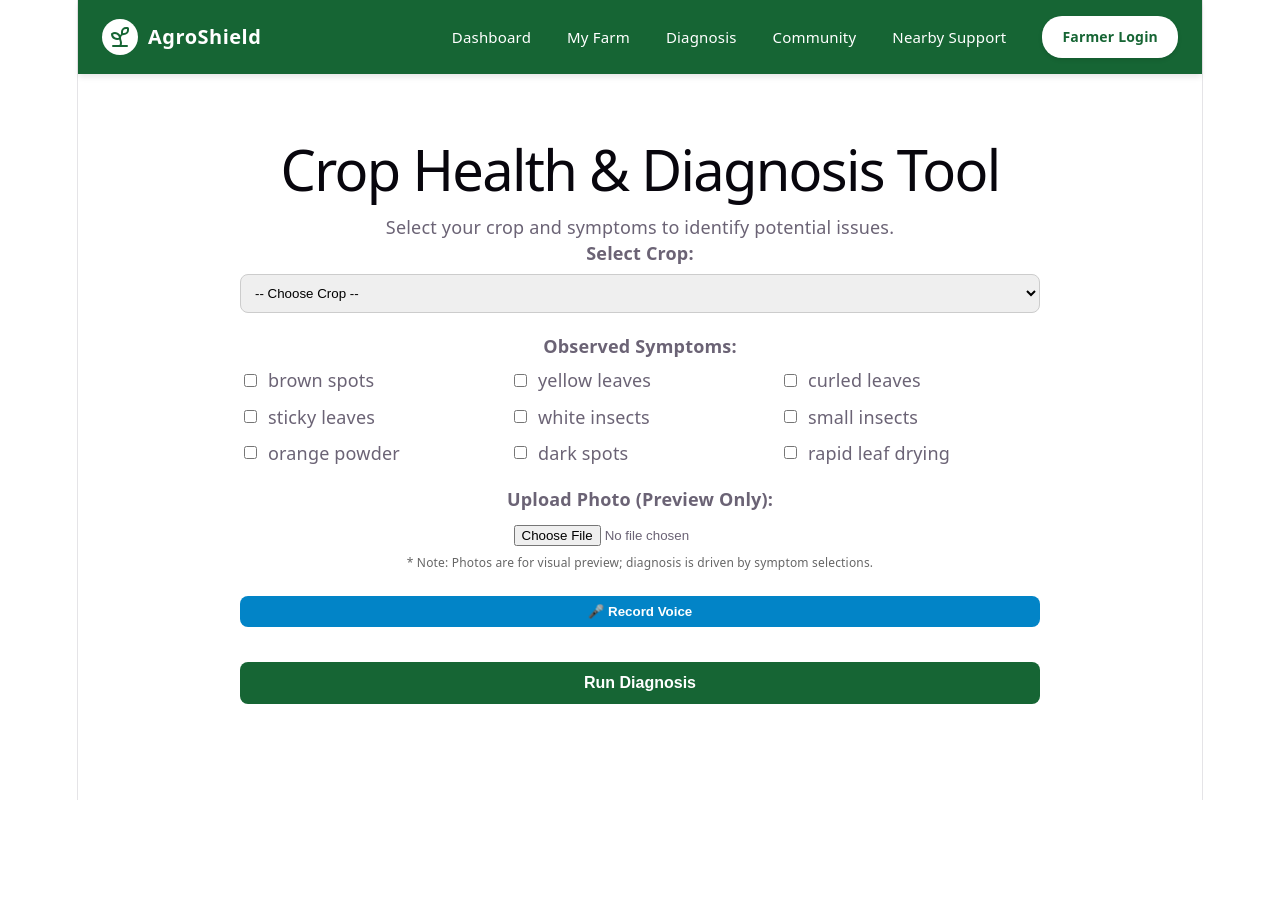
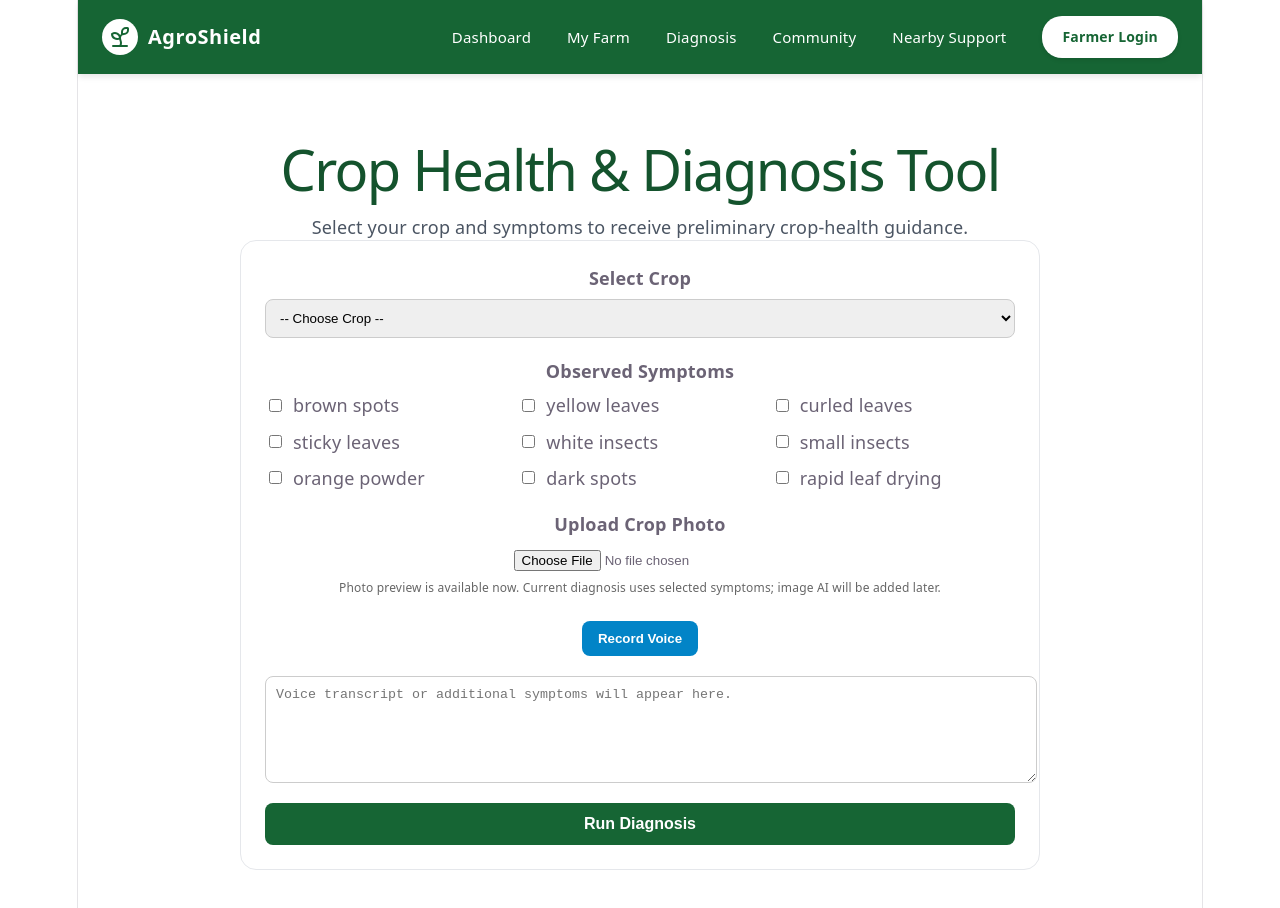
Before and after one commit to Neeraj835741/Agro-Shield, a React (Vite) app: page /report in a window 1280 px wide. Shown: the top 908 px of the page. Before the commit the page ends 800 px from the top, so only its background shows below. Built offline with nearby package versions, Linux system fonts and the light colour scheme; no server answers.

Commit message:
feat: connect crop diagnosis report saving

```diff
--- a/src/pages/ReportProblem.jsx
+++ b/src/pages/ReportProblem.jsx
@@ -1,165 +1,233 @@
-import React, { useState, useRef } from "react";
-// Import commonSymptoms replacing the hard-coded symptomList
+import { useRef, useState } from "react";
 import { commonSymptoms } from "../data/symptoms";
-
-// Import required utility and service functions
 import { diagnoseCrop } from "../utils/diagnosisUtils";
 import { getSeasonFromDate } from "../utils/seasonUtils";
 import { saveHealthReport } from "../services/reportService";
-import { startVoiceRecognition } from "../utils/voiceUtils";
+import {
+  isVoiceRecognitionSupported,
+  startVoiceRecognition,
+} from "../utils/voiceUtils";
 
 function ReportProblem() {
   const [selectedCrop, setSelectedCrop] = useState("");
   const [selectedSymptoms, setSelectedSymptoms] = useState([]);
   const [imagePreview, setImagePreview] = useState(null);
+  const [imageName, setImageName] = useState("");
+  const [voiceTranscript, setVoiceTranscript] = useState("");
 
-  // Real diagnosis state
   const [diagnosisResult, setDiagnosisResult] = useState(null);
   const [isSubmitting, setIsSubmitting] = useState(false);
+  const [isRecording, setIsRecording] = useState(false);
   const [saveStatus, setSaveStatus] = useState("");
 
-  const [isRecording, setIsRecording] = useState(false);
   const recognitionRef = useRef(null);
 
-  // Handle local image upload preview ONLY
-  const handleImageChange = (e) => {
-    const file = e.target.files[0];
+  const symptomList = Array.isArray(commonSymptoms) ? commonSymptoms : [];
+
+  function handleImageChange(event) {
+    const file = event.target.files[0];
+
     if (file) {
       setImagePreview(URL.createObjectURL(file));
+      setImageName(file.name);
     }
-  };
+  }
 
-  const handleRecordVoice = () => {
-    // 1. If we are already recording, force it to stop immediately!
+  function handleSymptomToggle(symptom) {
+    setSelectedSymptoms((previousSymptoms) =>
+      previousSymptoms.includes(symptom)
+        ? previousSymptoms.filter((item) => item !== symptom)
+        : [...previousSymptoms, symptom]
+    );
+  }
+
+  function handleRecordVoice() {
     if (isRecording && recognitionRef.current) {
       recognitionRef.current.stop();
-      return; // Exit early so we don't start a new one
+      return;
     }
 
-    // 2. Otherwise, start a new recording session
+    if (!isVoiceRecognitionSupported()) {
+      setSaveStatus(
+        "Voice input is unavailable in this browser. Please type your symptoms."
+      );
+      return;
+    }
+
     try {
       const recognitionInstance = startVoiceRecognition({
-        language: 'en-IN',
+        language: "en-IN",
+
         onStart: () => {
           setIsRecording(true);
+          setSaveStatus("Listening... Describe the crop problem.");
         },
+
         onResult: (transcript) => {
-          console.log("Heard:", transcript);
+          setVoiceTranscript(transcript);
 
-          if (transcript) {
           const spokenWords = transcript.toLowerCase();
-            const matchedSymptoms = commonSymptoms.filter((symptom) =>
+
+          const matchedSymptoms = symptomList.filter((symptom) =>
             spokenWords.includes(symptom.toLowerCase())
           );
 
           if (matchedSymptoms.length > 0) {
-              setSelectedSymptoms((prevSelected) => {
-                const allSymptoms = [...prevSelected, ...matchedSymptoms];
-                return [...new Set(allSymptoms)];
+            setSelectedSymptoms((previousSymptoms) => [
+              ...new Set([...previousSymptoms, ...matchedSymptoms]),
+            ]);
+          }
+
+          setSaveStatus("Voice input captured.");
+        },
+
+        onError: () => {
+          setSaveStatus(
+            "Voice input failed. Please type the symptoms in the text box."
+          );
+        },
+
+        onEnd: () => {
+          setIsRecording(false);
+          recognitionRef.current = null;
+        },
       });
+
+      recognitionRef.current = recognitionInstance;
+    } catch (error) {
+      setSaveStatus(error.message);
     }
   }
-        },
-        onError: (errorMessage) => {
-          console.error("Voice error:", errorMessage);
-        },
-        onEnd: () => {
-          setIsRecording(false);
-          recognitionRef.current = null; // Clear the memory when done
-        }
-      });
 
-      // 3. Save the active microphone session to our ref so we can stop it later
-      recognitionRef.current = recognitionInstance;
+  async function handleRunDiagnosis(event) {
+    event.preventDefault();
 
-    } catch (error) {
-      alert(error.message);
-    }
-  };
-
-  // Toggle symptom selection
-  const handleSymptomToggle = (symptom) => {
-    if (selectedSymptoms.includes(symptom)) {
-      setSelectedSymptoms(selectedSymptoms.filter((s) => s !== symptom));
-    } else {
-      setSelectedSymptoms([...selectedSymptoms, symptom]);
-    }
-  };
-
-  // Run Diagnosis Logic
-  const handleRunDiagnosis = async (e) => {
-    e.preventDefault();
     if (!selectedCrop || selectedSymptoms.length === 0) {
-      alert("Please select a crop and at least one symptom.");
+      setSaveStatus("Please select a crop and at least one symptom.");
       return;
     }
 
     setIsSubmitting(true);
+    setDiagnosisResult(null);
     setSaveStatus("");
 
     try {
-      // Calculate current season
-      const currentSeason = getSeasonFromDate(new Date());
+      const currentSeason = getSeasonFromDate(new Date().toISOString());
 
-      // Call diagnoseCrop with input parameters
-      // Pass the arguments separately instead of inside an object
-      const result = diagnoseCrop(selectedCrop, selectedSymptoms, currentSeason);
+      const result = diagnoseCrop(
+        selectedCrop,
+        selectedSymptoms,
+        currentSeason
+      );
 
-      // Display real diagnosis results
       setDiagnosisResult(result);
 
-      // Save health report
       await saveHealthReport({
         crop: selectedCrop,
         symptoms: selectedSymptoms,
         season: currentSeason,
-        diagnosis: result.diagnosis,
-        confidence: result.confidence,
-        treatment: result.treatment,
-        prevention: result.prevention,
-        safetyNote: result.safetyNote,
-        createdAt: new Date().toISOString(),
+        voiceTranscript,
+        imageName,
+        diagnosis: result.found ? result.diagnosis : "No clear match",
+        confidence: result.confidence || null,
+        severity: result.severity || "",
+        treatment: result.treatment || "",
+        prevention: result.prevention || "",
+        safetyNote: result.safetyNote || "",
       });
 
-      setSaveStatus("Report saved successfully!");
+      setSaveStatus(
+        result.found
+          ? "Report saved successfully!"
+          : "Report saved. Please consult a nearby agriculture expert."
+      );
     } catch (error) {
       console.error("Diagnosis error:", error);
-      setSaveStatus("Failed to save report.");
+      setSaveStatus("Failed to save the report. Please try again.");
     } finally {
       setIsSubmitting(false);
     }
-  };
+  }
 
   return (
     <div style={{ maxWidth: "800px", margin: "0 auto", padding: "20px" }}>
-      <h1>Crop Health & Diagnosis Tool</h1>
-      <p>Select your crop and symptoms to identify potential issues.</p>
+      <h1 style={{ color: "#14532d" }}>Crop Health & Diagnosis Tool</h1>
 
-      <form onSubmit={handleRunDiagnosis} style={{ display: "flex", flexDirection: "column", gap: "20px" }}>
+      <p style={{ color: "#4b5563" }}>
+        Select your crop and symptoms to receive preliminary crop-health
+        guidance.
+      </p>
 
-        {/* Crop Selection */}
+      <form
+        onSubmit={handleRunDiagnosis}
+        style={{
+          display: "flex",
+          flexDirection: "column",
+          gap: "20px",
+          padding: "24px",
+          backgroundColor: "white",
+          border: "1px solid #e5e7eb",
+          borderRadius: "16px",
+        }}
+      >
         <div>
-          <label style={{ fontWeight: "bold", display: "block", marginBottom: "8px" }}>Select Crop:</label>
+          <label
+            style={{
+              fontWeight: "bold",
+              display: "block",
+              marginBottom: "8px",
+            }}
+          >
+            Select Crop
+          </label>
+
           <select
             value={selectedCrop}
-            onChange={(e) => setSelectedCrop(e.target.value)}
-            style={{ width: "100%", padding: "10px", borderRadius: "8px", border: "1px solid #ccc" }}
+            onChange={(event) => setSelectedCrop(event.target.value)}
+            style={{
+              width: "100%",
+              padding: "10px",
+              borderRadius: "8px",
+              border: "1px solid #ccc",
+            }}
           >
             <option value="">-- Choose Crop --</option>
             <option value="Wheat">Wheat</option>
             <option value="Rice">Rice</option>
             <option value="Tomato">Tomato</option>
             <option value="Cotton">Cotton</option>
-            <option value="Maize">Maize</option>
+            <option value="Potato">Potato</option>
           </select>
         </div>
 
-        {/* Symptoms Checklist using commonSymptoms */}
         <div>
-          <label style={{ fontWeight: "bold", display: "block", marginBottom: "8px" }}>Observed Symptoms:</label>
-          <div style={{ display: "grid", gridTemplateColumns: "repeat(auto-fill, minmax(200px, 1fr))", gap: "10px" }}>
-            {commonSymptoms && commonSymptoms.map((symptom, idx) => (
-              <label key={idx} style={{ display: "flex", alignItems: "center", gap: "8px", cursor: "pointer" }}>
+          <label
+            style={{
+              fontWeight: "bold",
+              display: "block",
+              marginBottom: "8px",
+            }}
+          >
+            Observed Symptoms
+          </label>
+
+          <div
+            style={{
+              display: "grid",
+              gridTemplateColumns: "repeat(auto-fill, minmax(200px, 1fr))",
+              gap: "10px",
+            }}
+          >
+            {symptomList.map((symptom) => (
+              <label
+                key={symptom}
+                style={{
+                  display: "flex",
+                  alignItems: "center",
+                  gap: "8px",
+                  cursor: "pointer",
+                }}
+              >
                 <input
                   type="checkbox"
                   checked={selectedSymptoms.includes(symptom)}
@@ -171,50 +239,76 @@ function ReportProblem() {
           </div>
         </div>
 
-        {/* Local Image Upload & Preview Only */}
         <div>
-          <label style={{ fontWeight: "bold", display: "block", marginBottom: "8px" }}>Upload Photo (Preview Only):</label>
+          <label
+            style={{
+              fontWeight: "bold",
+              display: "block",
+              marginBottom: "8px",
+            }}
+          >
+            Upload Crop Photo
+          </label>
+
           <input type="file" accept="image/*" onChange={handleImageChange} />
+
           <p style={{ fontSize: "12px", color: "#666", marginTop: "4px" }}>
-            * Note: Photos are for visual preview; diagnosis is driven by symptom selections.
+            Photo preview is available now. Current diagnosis uses selected
+            symptoms; image AI will be added later.
           </p>
 
           {imagePreview && (
-            <div style={{ marginTop: "10px" }}>
             <img
               src={imagePreview}
-                alt="Crop Preview"
-                style={{ width: "150px", height: "150px", objectFit: "cover", borderRadius: "8px", border: "1px solid #ddd" }}
+              alt="Crop preview"
+              style={{
+                width: "150px",
+                height: "150px",
+                objectFit: "cover",
+                borderRadius: "8px",
+                border: "1px solid #ddd",
+              }}
             />
-            </div>
           )}
         </div>
 
+        <div>
           <button
             type="button"
             onClick={handleRecordVoice}
-          disabled={isRecording}
             style={{
-            padding: "8px 16px",
-            backgroundColor: isRecording ? "#ef4444" : "#0284c7", // Turns red when recording!
+              padding: "10px 16px",
+              backgroundColor: isRecording ? "#ef4444" : "#0284c7",
               color: "white",
               borderRadius: "8px",
               border: "none",
-            marginBottom: "15px",
-            cursor: isRecording ? "not-allowed" : "pointer",
-            fontWeight: "bold"
+              cursor: "pointer",
+              fontWeight: "bold",
             }}
           >
-          {isRecording ? "🔴 Listening... Click to stop" : "🎤 Record Voice"}
+            {isRecording ? "Listening... Click to stop" : "Record Voice"}
           </button>
+        </div>
 
-        {/* Submit Button */}
+        <textarea
+          value={voiceTranscript}
+          onChange={(event) => setVoiceTranscript(event.target.value)}
+          placeholder="Voice transcript or additional symptoms will appear here."
+          style={{
+            width: "100%",
+            minHeight: "85px",
+            padding: "10px",
+            borderRadius: "8px",
+            border: "1px solid #ccc",
+          }}
+        />
+
         <button
           type="submit"
           disabled={isSubmitting}
           style={{
             padding: "12px 24px",
-            backgroundColor: "#166534",
+            backgroundColor: isSubmitting ? "#86efac" : "#166534",
             color: "white",
             border: "none",
             borderRadius: "8px",
@@ -227,39 +321,85 @@ function ReportProblem() {
         </button>
       </form>
 
-      {/* Results Display */}
-      {diagnosisResult && (
-        <div style={{ marginTop: "30px", padding: "20px", border: "1px solid #86efac", backgroundColor: "#f0fdf4", borderRadius: "12px" }}>
-          <h2 style={{ color: "#14532d", marginTop: 0 }}>{diagnosisResult.diagnosis}</h2>
+      {saveStatus && (
+        <p
+          style={{
+            marginTop: "16px",
+            fontWeight: "bold",
+            color: saveStatus.includes("Failed") ? "#b91c1c" : "#166534",
+          }}
+        >
+          {saveStatus}
+        </p>
+      )}
+
+      {diagnosisResult && diagnosisResult.found && (
+        <div
+          style={{
+            marginTop: "30px",
+            padding: "20px",
+            border: "1px solid #86efac",
+            backgroundColor: "#f0fdf4",
+            borderRadius: "12px",
+          }}
+        >
+          <h2 style={{ color: "#14532d", marginTop: 0 }}>
+            Possible Issue: {diagnosisResult.diagnosis}
+          </h2>
 
           <p style={{ fontWeight: "bold", color: "#166534" }}>
             Match confidence: {diagnosisResult.confidence}%
           </p>
 
+          <p>
+            <strong>Severity:</strong> {diagnosisResult.severity}
+          </p>
+
           <div style={{ marginTop: "15px" }}>
-            <h3>Recommended Treatment:</h3>
+            <h3>Recommended Treatment</h3>
             <p>{diagnosisResult.treatment}</p>
           </div>
 
           <div style={{ marginTop: "15px" }}>
-            <h3>Prevention Advice:</h3>
+            <h3>Prevention Advice</h3>
             <p>{diagnosisResult.prevention}</p>
           </div>
 
           {diagnosisResult.safetyNote && (
-            <div style={{ marginTop: "15px", padding: "10px", backgroundColor: "#fef2f2", borderLeft: "4px solid #ef4444", color: "#991b1b" }}>
+            <div
+              style={{
+                marginTop: "15px",
+                padding: "10px",
+                backgroundColor: "#fef2f2",
+                borderLeft: "4px solid #ef4444",
+                color: "#991b1b",
+              }}
+            >
               <strong>Safety Note:</strong> {diagnosisResult.safetyNote}
             </div>
           )}
+        </div>
+      )}
 
-          {saveStatus && (
-            <p style={{ marginTop: "15px", fontSize: "14px", fontWeight: "bold", color: saveStatus.includes("successfully") ? "#15803d" : "#b91c1c" }}>
-              {saveStatus}
+      {diagnosisResult && !diagnosisResult.found && (
+        <div
+          style={{
+            marginTop: "30px",
+            padding: "20px",
+            border: "1px solid #f59e0b",
+            backgroundColor: "#fffbeb",
+            borderRadius: "12px",
+          }}
+        >
+          <h2>No clear diagnosis found</h2>
+          <p>{diagnosisResult.message}</p>
+          <p>
+            Please contact a nearby agriculture expert for further guidance.
           </p>
-          )}
         </div>
       )}
     </div>
   );
 }
+
 export default ReportProblem;
```
Lines whose indentation alone changed are shown as unchanged.
